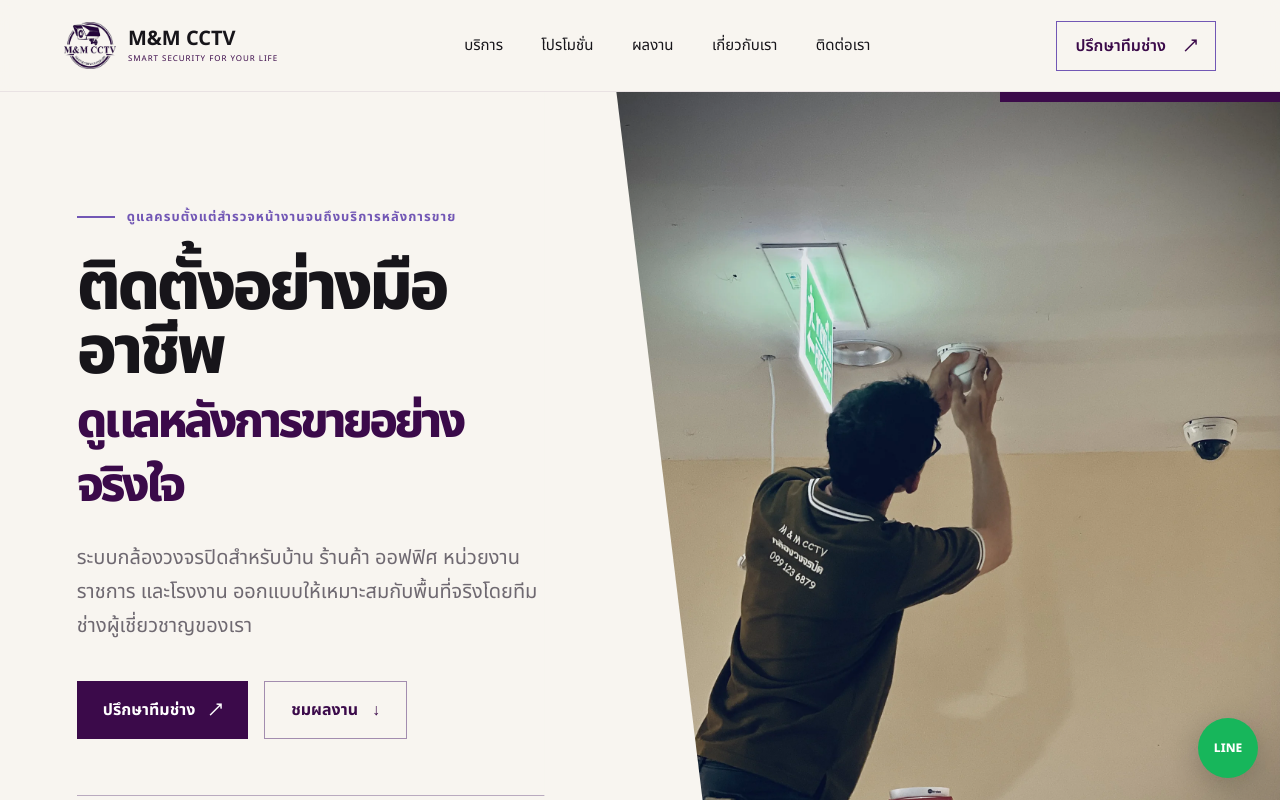
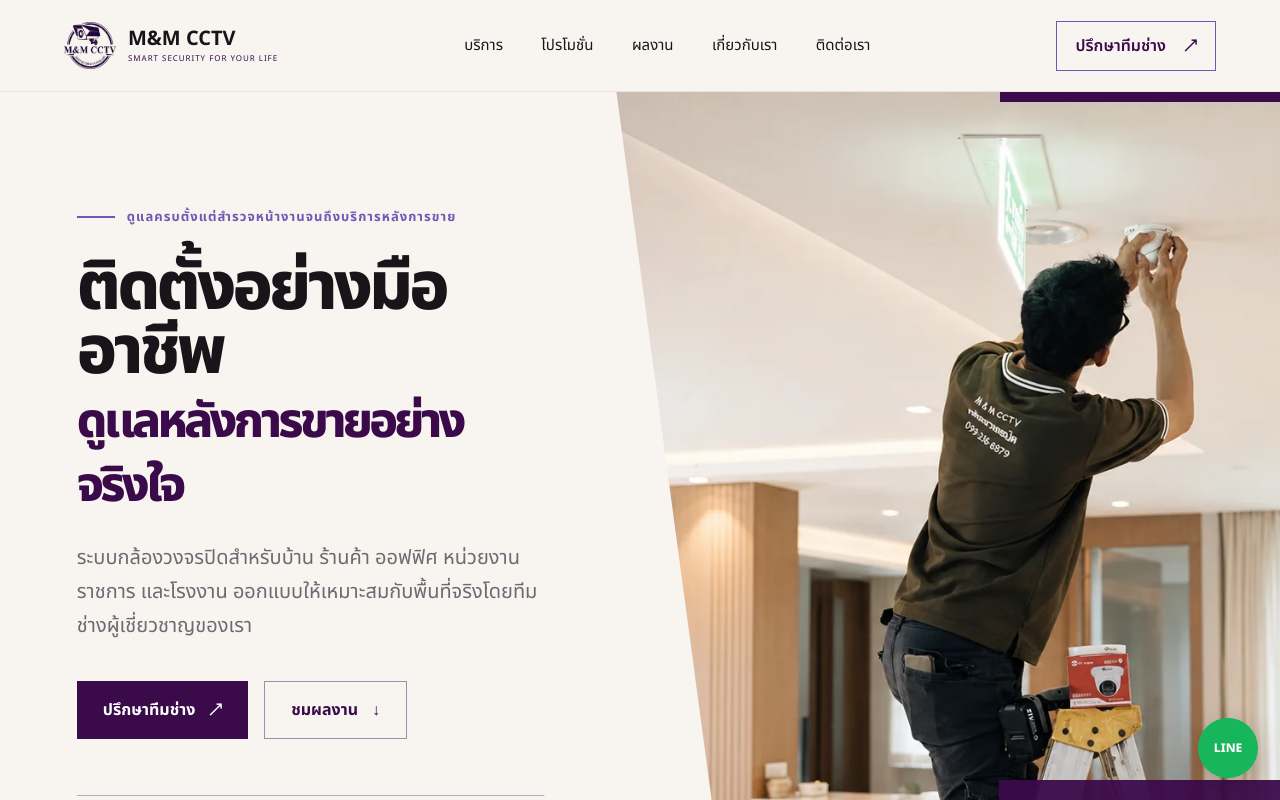
Before and after one commit to momomaggi/mmcctv-website, a React (Vite) app: page / in a window 1280 px wide. Shown: the top 800 px of the page. Built offline with nearby package versions, Linux system fonts and the light colour scheme.

Commit message:
Use bright modern home hero image

```diff
--- a/src/page.tsx
+++ b/src/page.tsx
@@ -39,7 +39,7 @@ export default function Home() {
         </div>
         <div className="hero-visual">
           <div className="purple-block" />
-          <img src="/hero-installation.webp" alt="ทีมช่าง M&M CCTV กำลังติดตั้งกล้องวงจรปิด" />
+          <img src="/hero-installation-modern.webp" alt="ทีมช่าง M&M CCTV กำลังติดตั้งกล้องวงจรปิดภายในบ้าน" />
           <div className="experience"><strong>10+</strong><span>ปี<br/>ประสบการณ์งานระบบ</span></div>
         </div>
       </section>
```
Also changed, not shown: public/hero-installation-modern.webp (added).
